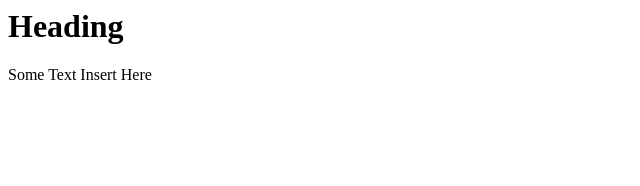
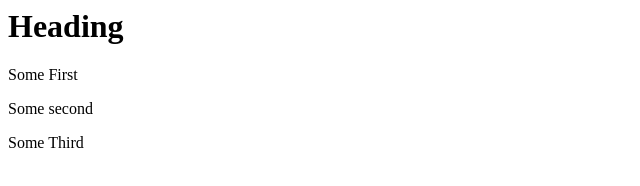
Before and after one commit to adeelkhanzada/demo, a plain HTML site: page index.html in a window 1280 px wide. Shown: the whole page, without its empty margins (0-640 px from the left). Drawn offline with Linux system fonts and the light colour scheme.

Commit message:
index file adding

```diff
--- a/index.html
+++ b/index.html
@@ -4,7 +4,9 @@
 </head>
 <body>
 <h1>Heading</h1>
-<p>Some Text Insert Here</p>
+<p>Some First</p>
+<p>Some second</p>
+<p>Some Third</p>
 
 </body>
 
```
